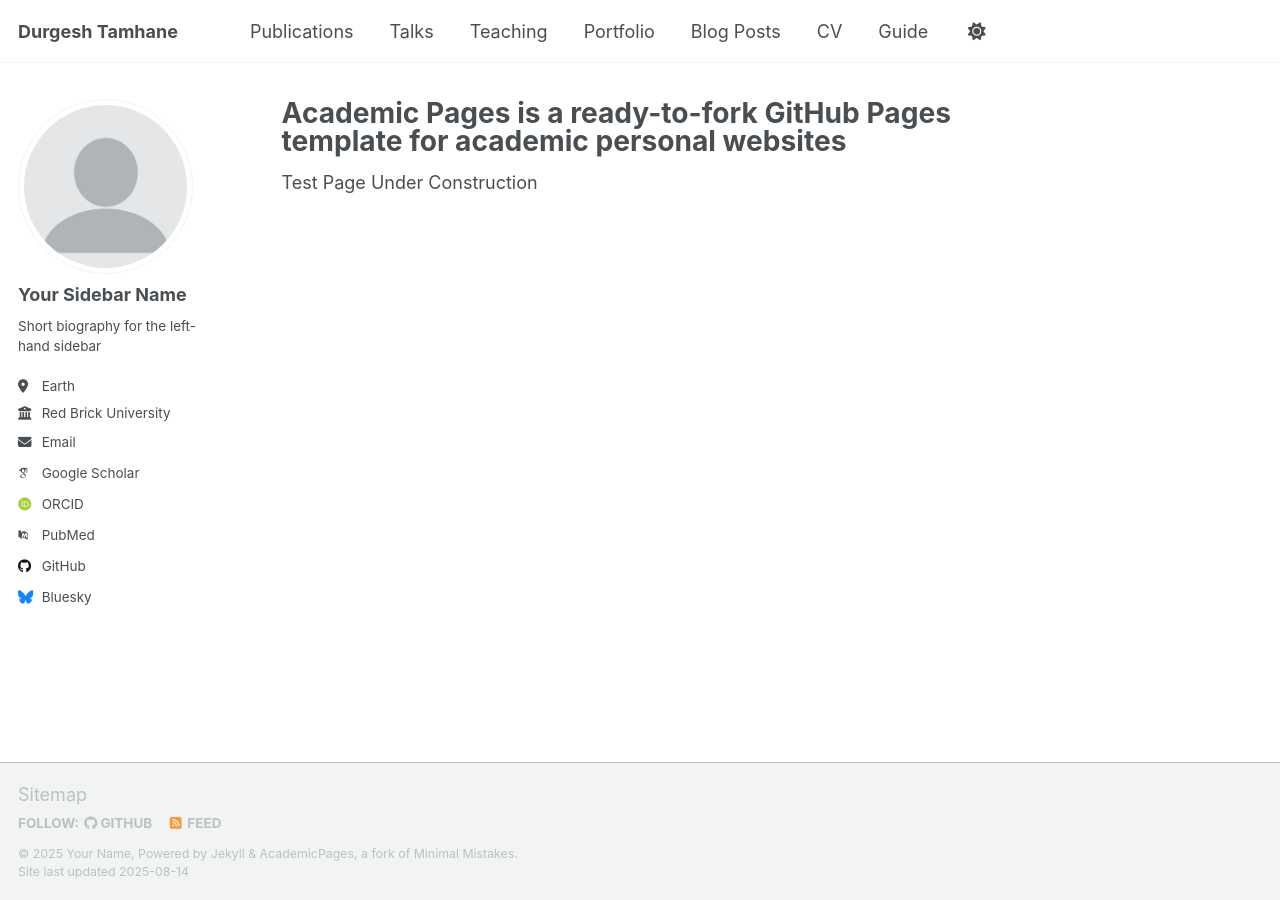
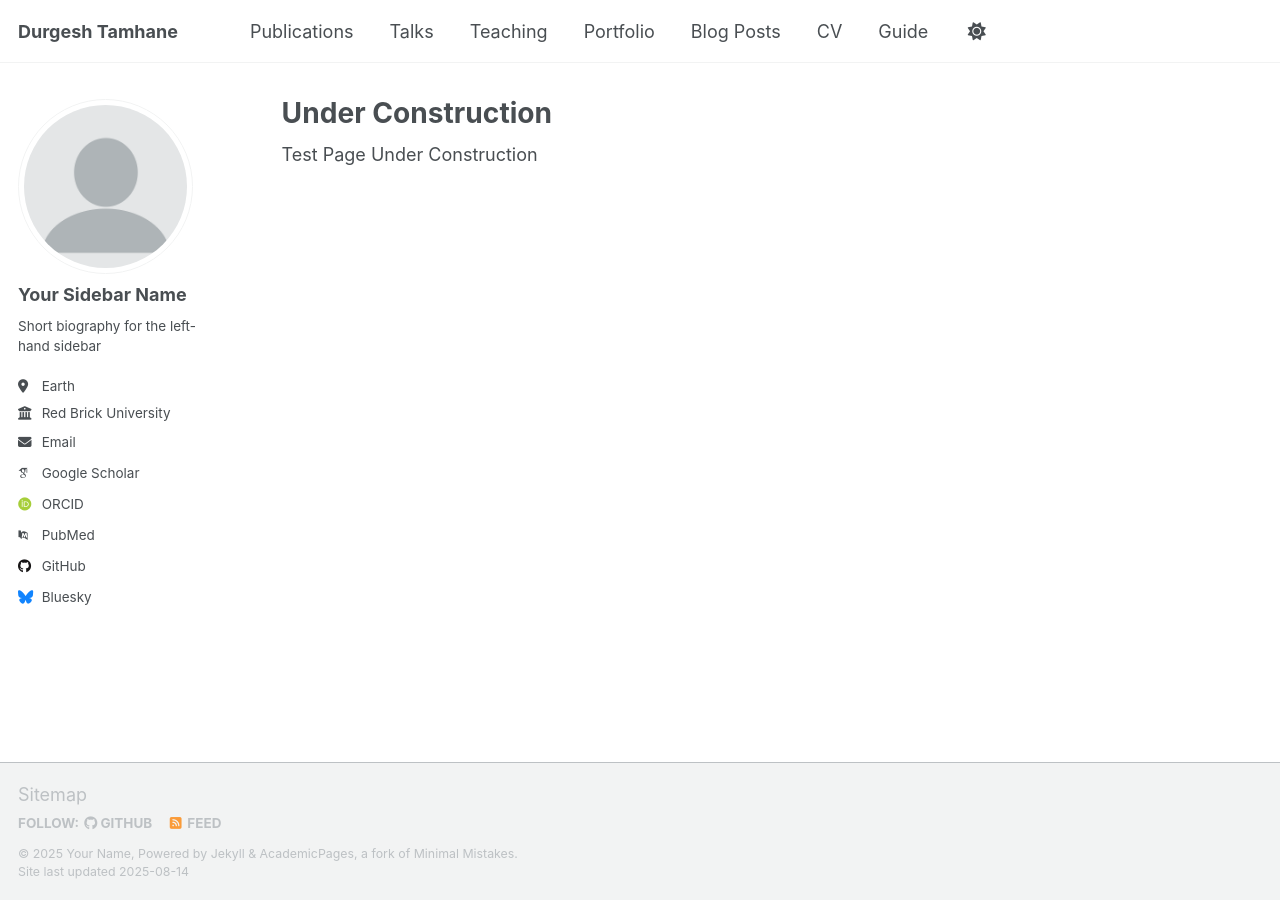
Before and after one commit to DurgeshTamhane/DurgeshTamhane.github.io, a Jekyll site: the page built from _pages/about.md, in a window 1280 px wide. Built offline with Jekyll 4.4.1, drawn with Linux system fonts in a browser that asks for light colours; some web fonts are replaced; a script that is not in the unit is left out.

Commit message:
Update about.md

```diff
--- a/_pages/about.md
+++ b/_pages/about.md
@@ -1,6 +1,6 @@
 ---
 permalink: /
-title: "Academic Pages is a ready-to-fork GitHub Pages template for academic personal websites"
+title: "Under Construction"
 author_profile: true
 redirect_from:
   - /about/
```
